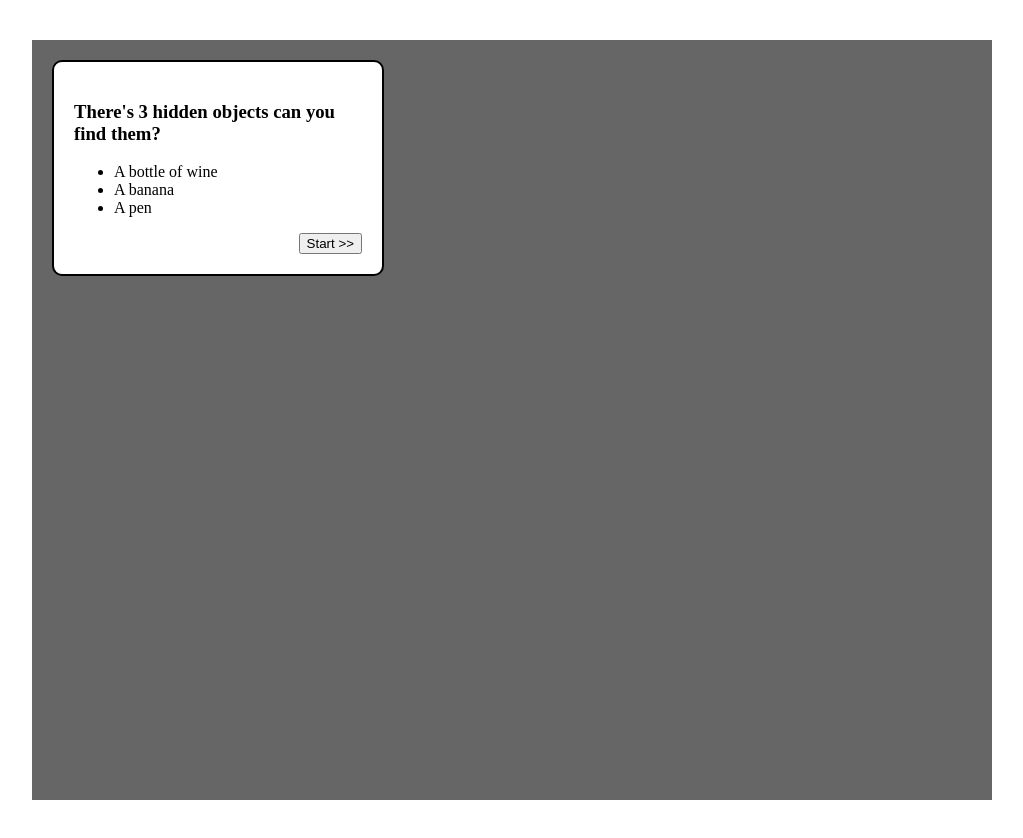
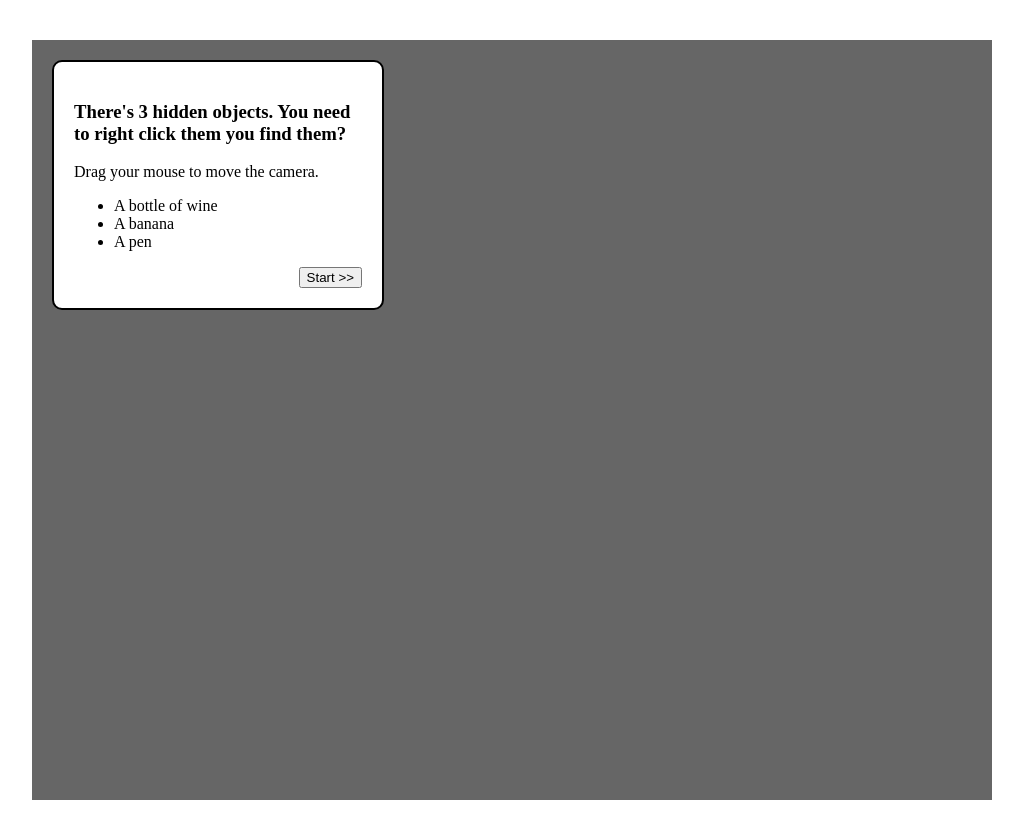
Before and after one commit to bjldigital/spotMe, a website: page app/index.html in a window 1280 px wide. Shown: the whole page, without its empty margins (128-1151 px from the left). Drawn offline with Linux system fonts and the light colour scheme; animation ran at ten frames a second.

Commit message:
Added more instructions

```diff
--- a/app/index.html
+++ b/app/index.html
@@ -25,7 +25,8 @@ THE SOFTWARE IS PROVIDED "AS IS", WITHOUT WARRANTY OF ANY KIND, EXPRESS OR IMPLI
     	<div class="cover"></div>
     	<div class="dialog">
     		<div class="preplay">
-    			<h3>There's 3 hidden objects can you find them?</h3>
+    			<h3>There's 3 hidden objects. You need to right click them you find them?</h3>
+    			<p>Drag your mouse to move the camera.</p>
     			<ul>
     				<li>A bottle of wine</li>
     				<li>A banana</li>
```
